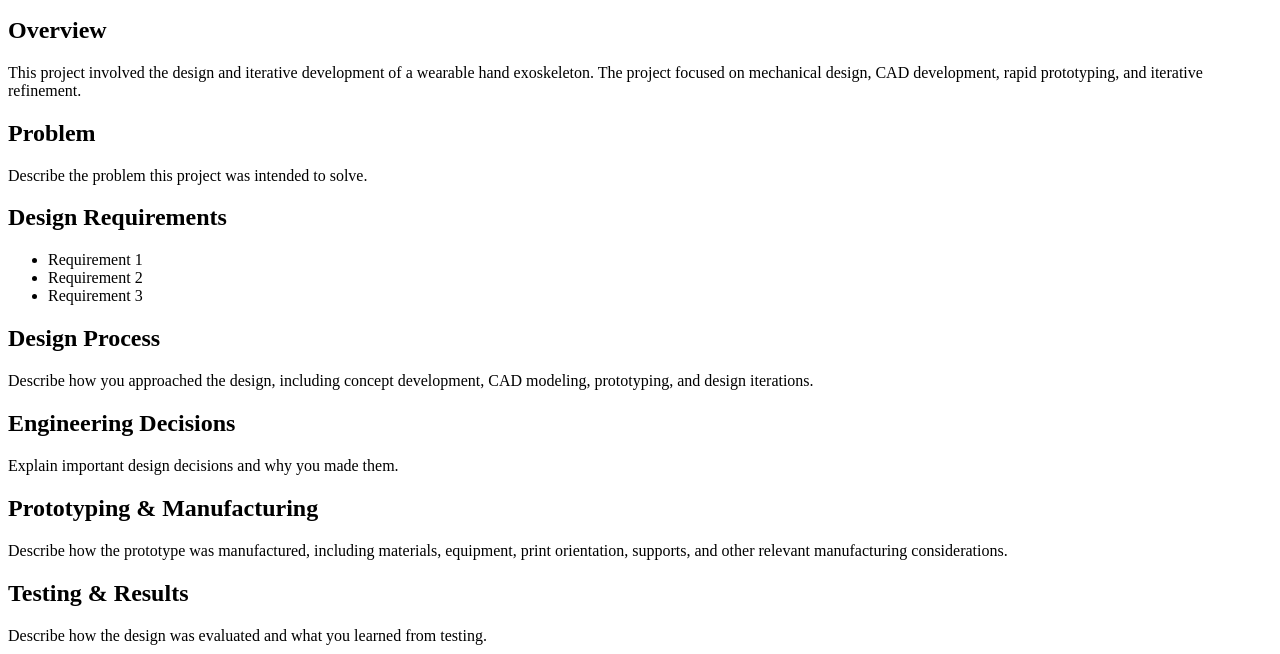
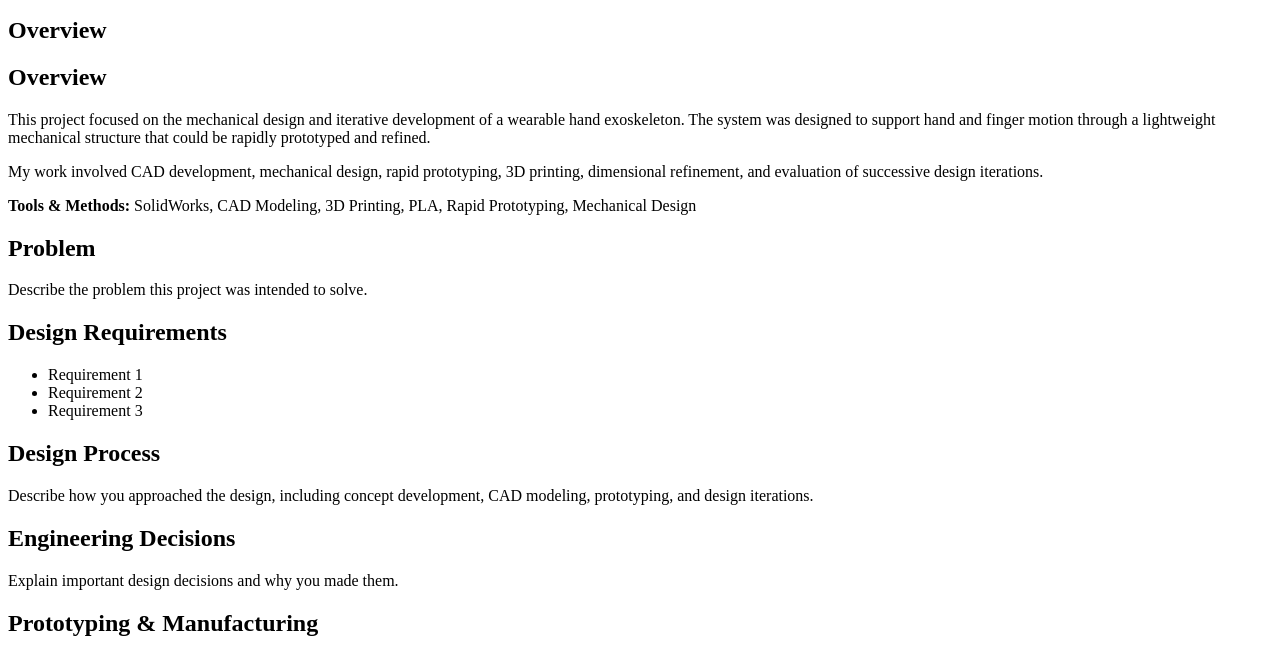
Before and after one commit to gms101403/griffinstpierre.github.io, a plain HTML site: page projects/exoskeleton.html in a window 1280 px wide. Shown: the part 127-781 px from the top of the page. Drawn offline with Linux system fonts and the light colour scheme.

Commit message:
Update exoskeleton project page

```diff
--- a/projects/exoskeleton.html
+++ b/projects/exoskeleton.html
@@ -34,12 +34,26 @@
 
             <h2>Overview</h2>
 
-            <p>
-                This project involved the design and iterative development
-                of a wearable hand exoskeleton. The project focused on
-                mechanical design, CAD development, rapid prototyping,
-                and iterative refinement.
-            </p>
+           <h2>Overview</h2>
+
+    <p>
+        This project focused on the mechanical design and iterative
+        development of a wearable hand exoskeleton. The system was
+        designed to support hand and finger motion through a lightweight
+        mechanical structure that could be rapidly prototyped and refined.
+    </p>
+
+    <p>
+        My work involved CAD development, mechanical design, rapid
+        prototyping, 3D printing, dimensional refinement, and evaluation
+        of successive design iterations.
+    </p>
+
+    <p>
+        <strong>Tools & Methods:</strong>
+        SolidWorks, CAD Modeling, 3D Printing, PLA, Rapid Prototyping,
+        Mechanical Design
+    </p>
 
         </section>
 
```
